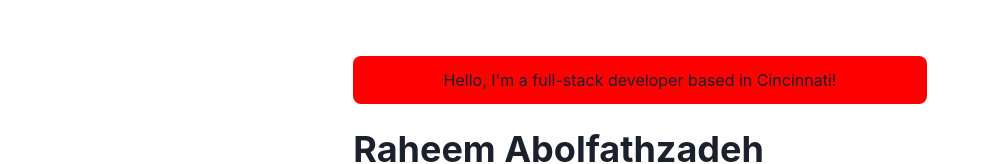
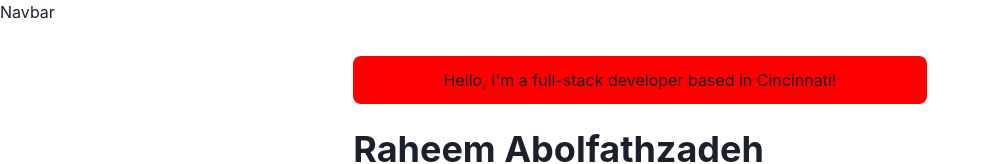
Before and after one commit to RaheemAbol/abol-ent, a Next.js app: page / in a window 1280 px wide. Shown: the top 164 px of the page, without its empty margins (0-989 px from the left). Built offline with nearby package versions, Linux system fonts and the light colour scheme.

Commit message:
moved main.js to pages/ updated app.js

```diff
--- a/pages/_app.js
+++ b/pages/_app.js
@@ -1,5 +1,5 @@
 import { ChakraProvider } from '@chakra-ui/react'
-import Layout from '../components/layouts/main'
+import Layout from '../pages/main'
 
 const Website = ({ Component, pageProps, router }) => {
   return (
--- a/components/layouts/main.js
+++ b/pages/main.js
@@ -1,4 +1,5 @@
 import Head from 'next/head'
+import Navbar from '../components/layouts/navbar'
 import { Box, Container } from '@chakra-ui/react'
 
 const Main = ({ children, router }) => {
@@ -9,6 +10,8 @@ const Main = ({ children, router }) => {
         <title>Raheem Abolfathzadeh - Homepage</title>
       </Head>
 
+      <Navbar path={router.asPath} />
+
       <Container maxW="container.md" pt={14}>
         {children}
       </Container>
```
